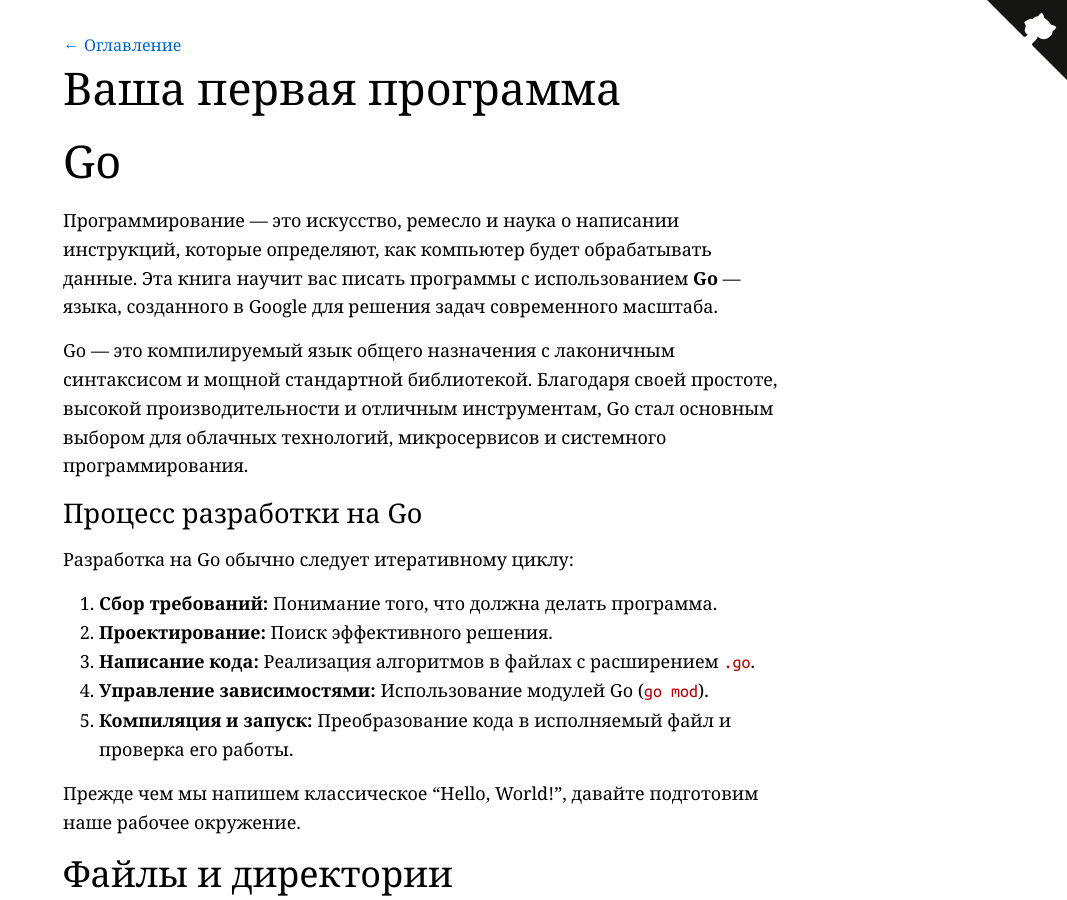
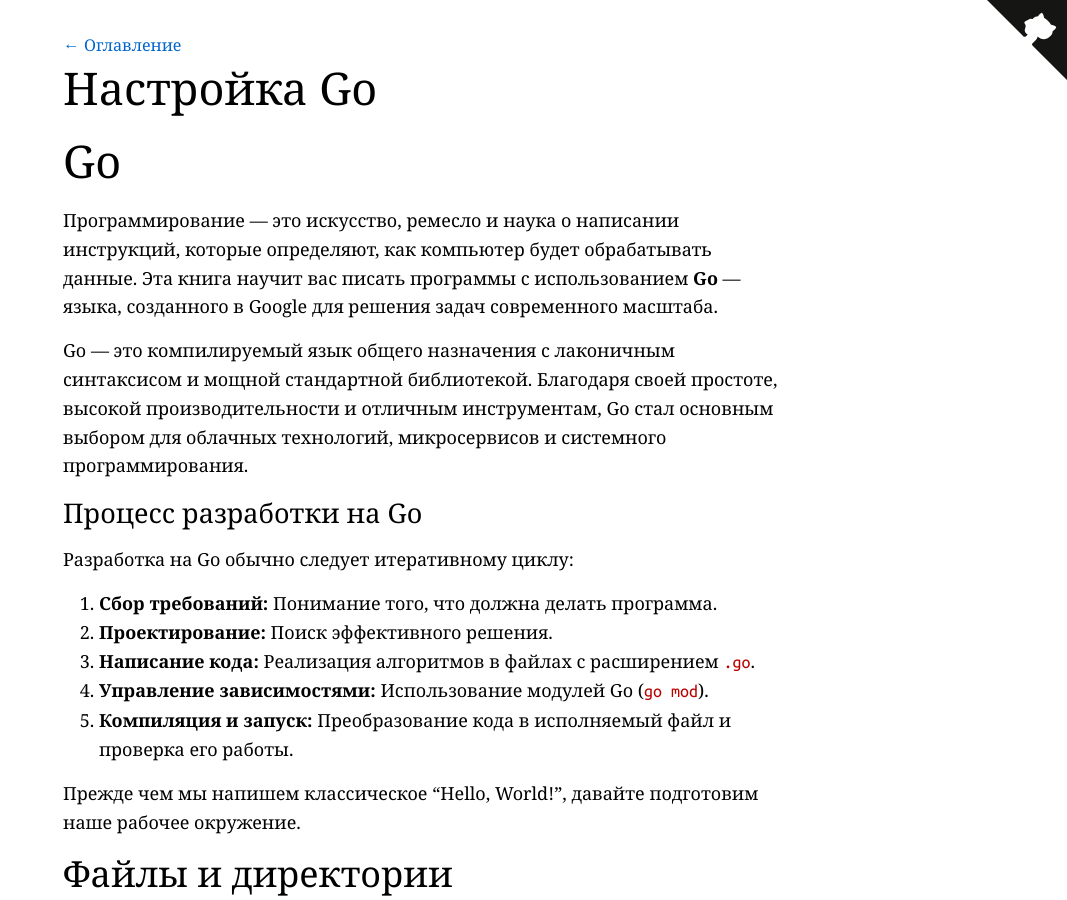
Before and after one commit to Kot-off/golang-fundamentals-2026.io, a Jekyll site: the page built from _book/chapter-01-gettting-started.md, in a window 1280 px wide and 900 px high. Shown: the whole window, without its empty margins (213-1280 px from the left). Built offline with Jekyll 4.4.1, drawn with Linux system fonts in a browser that asks for light colours; nearby versions of some CDN libraries; a style sheet for code colours, icons or effects is not loaded.

```diff
--- a/_book/chapter-01-gettting-started.md
+++ b/_book/chapter-01-gettting-started.md
@@ -1,5 +1,5 @@
 ---
-title:  "Ваша первая программа"
+title:  "Настройка Go"
 layout: "chapter"
 ---
 
```
